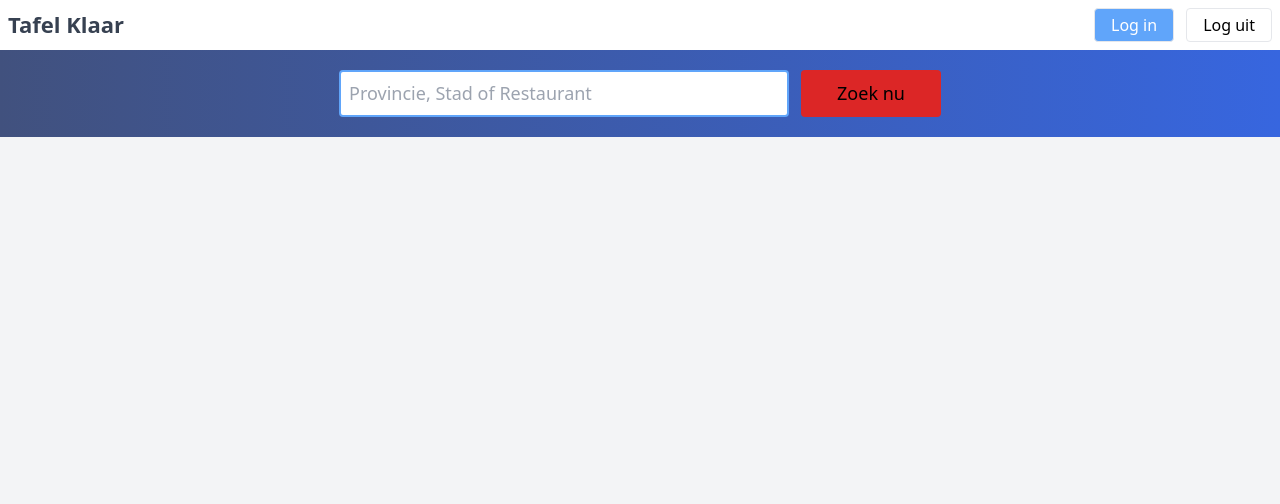
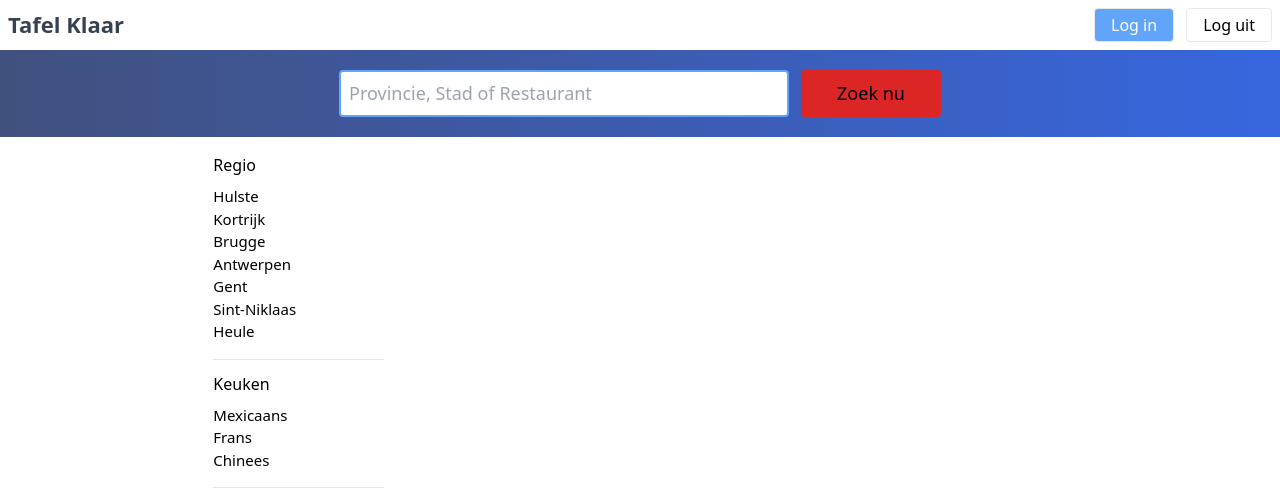
Before and after one commit to CrunchyCheddarStudio/tafelklaar, a Next.js app: page / in a window 1280 px wide. Shown: the top 504 px of the page. Built offline with nearby package versions, Linux system fonts and the light colour scheme.

Commit message:
Update page.tsx

```diff
--- a/app/page.tsx
+++ b/app/page.tsx
@@ -38,6 +38,26 @@ export default function Home() {
           </div>
           {/* SEARCHBAR */}
         </div>
+        <div className="flex py-4 m-auto w-2/3 justify-between items-start">
+          <div className="w-1/5">
+            <div className="border-b pb-4">
+              <h1 className="text-black mb-2">Regio</h1>
+              <p className="font-light text-reg text-black">Hulste</p>
+              <p className="font-light text-reg text-black">Kortrijk</p>
+              <p className="font-light text-reg text-black">Brugge</p>
+              <p className="font-light text-reg text-black">Antwerpen</p>
+              <p className="font-light text-reg text-black">Gent</p>
+              <p className="font-light text-reg text-black">Sint-Niklaas</p>
+              <p className="font-light text-reg text-black">Heule</p>
+            </div>
+            <div className="border-b pb-4 mt-3">
+              <h1 className="text-black mb-2">Keuken</h1>
+              <p className="font-light text-reg text-black">Mexicaans</p>
+              <p className="font-light text-reg text-black">Frans</p>
+              <p className="font-light text-reg text-black">Chinees</p>
+            </div>
+          </div>
+        </div>
         {/* HEADER */}
       </main>
     </main>
```
